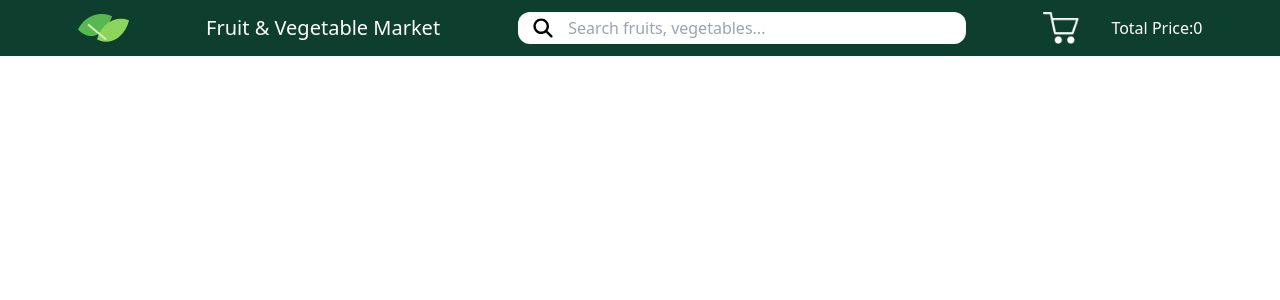
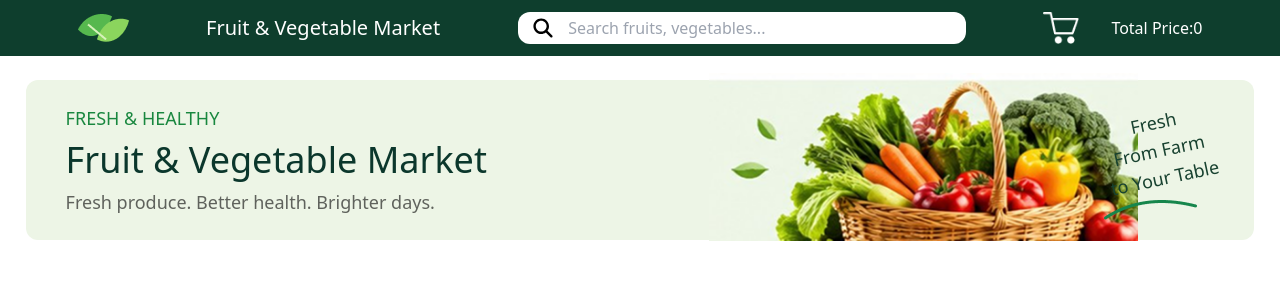
Before and after one commit to VaibhavSain/Fruit-And-Vegetable-Shop-Using-Mern, a React (Create React App) app in the folder frontend/: page / in a window 1280 px wide. Shown: the top 300 px of the page. Built offline with nearby package versions, Linux system fonts and the light colour scheme.

Commit message:
created hero section

```diff
--- a/frontend/public/index.html
+++ b/frontend/public/index.html
@@ -1,4 +1,4 @@
-<!DOCTYPE html>
+<!doctype html>
 <html lang="en">
   <head>
     <meta charset="utf-8" />
@@ -24,7 +24,7 @@
       work correctly both with client-side routing and a non-root public URL.
       Learn how to configure a non-root public URL by running `npm run build`.
     -->
-    <title>React App</title>
+    <title>Fruit And Vegetable Shop</title>
   </head>
   <body>
     <noscript>You need to enable JavaScript to run this app.</noscript>
--- a/frontend/src/App.js
+++ b/frontend/src/App.js
@@ -1,11 +1,14 @@
-import logo from './logo.svg';
 import './App.css';
 import Header from './components/Header';
+import Hero from './components/Hero';
 
 function App() {
   return (
     <div className="App">
       <Header />
+      <div className='h-[20rem] flex flex-col items-center w-full'>
+        <Hero />
+      </div>
     </div>
   );
 }
--- /dev/null
+++ b/frontend/src/components/Hero.jsx
@@ -0,0 +1,35 @@
+import React from "react";
+import fruitImage from "../images/hero-produce-image.png";
+import vectorImage from "../images/Vector.png";
+function Hero() {
+  return (
+    <div className="bg-[#edf5e6] relative pl-10 pr-10 flex flex-row items-center rounded-xl justify-between mt-[1.50rem] h-[10rem] w-[96%]">
+      <div className="flex flex-col gap-2 text-left">
+        <p className="text-lg text-[#19873f] font-medium">FRESH & HEALTHY</p>
+        <h2 className="text-4xl font-medium text-[#0b372c]">
+          Fruit & Vegetable Market
+        </h2>
+        <p className="text-[rgba(0,0,0,0.6)] text-lg">
+          Fresh produce. Better health. Brighter days.
+        </p>
+      </div>
+      <img
+        src={fruitImage}
+        className="h-[10.50rem] relative right-[-8rem] top-[-0.18rem] "
+        alt="fruitImage"
+      />
+      <div>
+        <p className="text-lg text-[#184230] transform -rotate-12 font-medium">
+          Fresh <br /> From Farm <br /> to Your Table
+        </p>
+        <img
+          src={vectorImage}
+          className="relative bottom-[-.50rem]"
+          alt="vector"
+        />
+      </div>
+    </div>
+  );
+}
+
+export default Hero;
```
Also changed, not shown: frontend/src/images/Vector.png (added), frontend/src/images/hero-produce-image.png (added).
